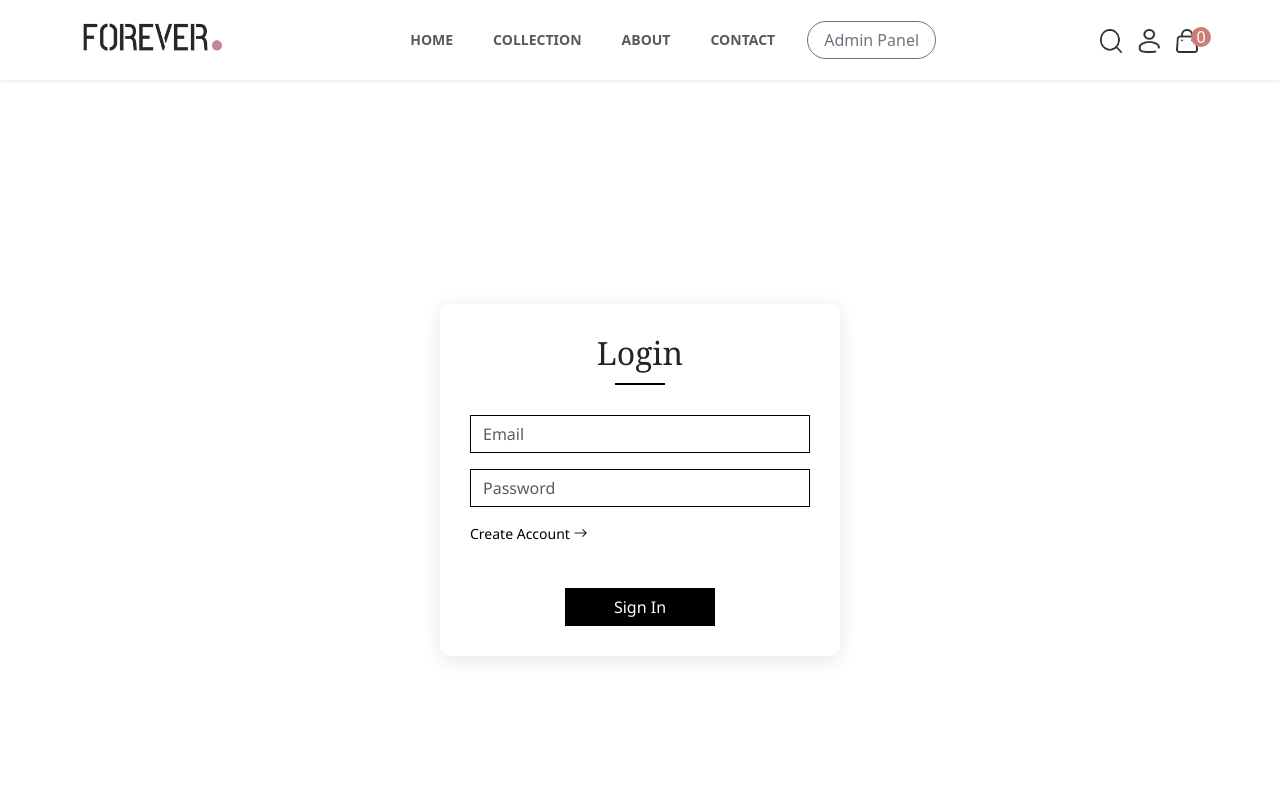
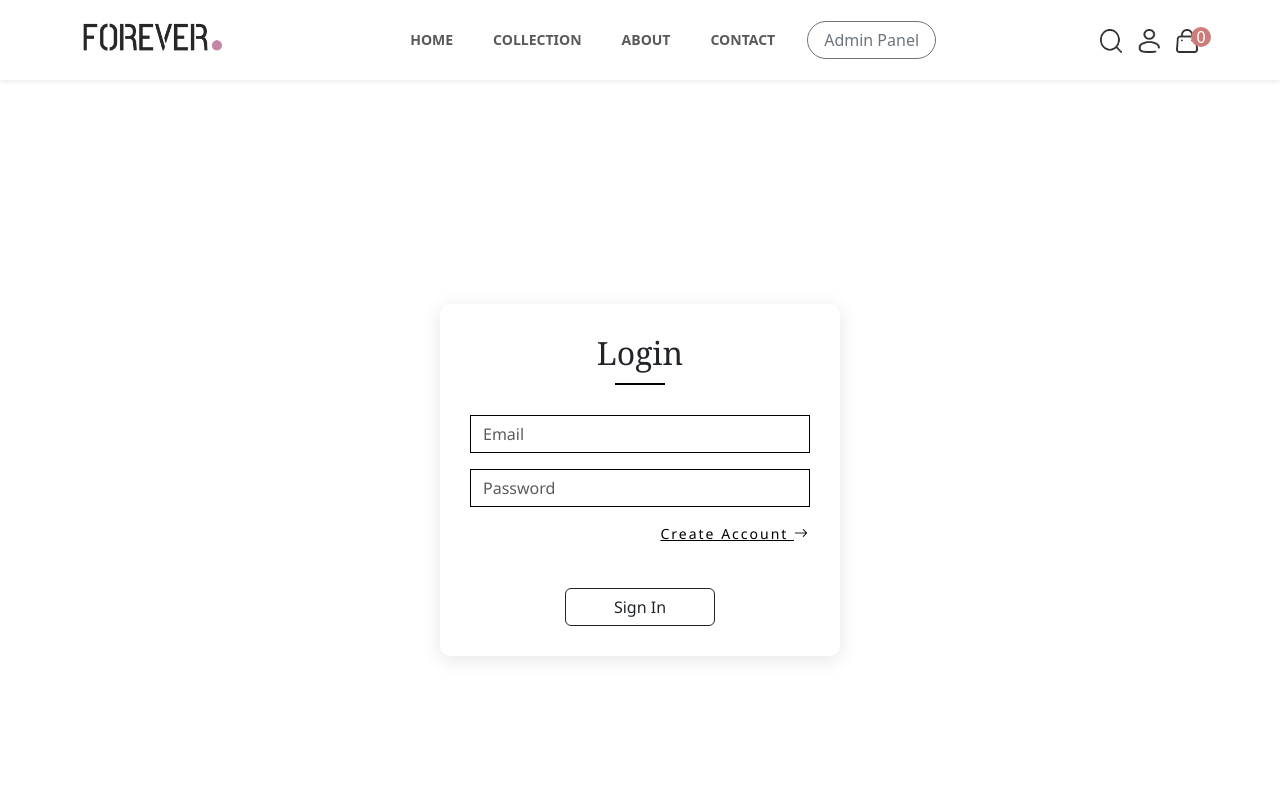
Before and after one commit to roshan-wankhede000/StyloCart-frontend, a React (Vite) app: page /login in a window 1280 px wide. Shown: the top 800 px of the page. Built offline with nearby package versions, Linux system fonts and the light colour scheme; no server answers.

Commit message:
roll back changes

```diff
--- a/src/pages/Login.jsx
+++ b/src/pages/Login.jsx
@@ -50,12 +50,12 @@ function Login() {
       <div className="mb-3">
         <input type="password" className="form-control" onChange={(e)=>setPassword(e.target.value)} name="password" placeholder="Password" />
       </div>
-      <div className="form-footer">
+      <div className="form-footer d-flex justify-content-end">
         {/* <a href="#">Forgot your password?</a> */}
-        <Link to="/registration">Create Account <i className="bi bi-arrow-right"></i></Link>
+        <Link to="/registration" style={{letterSpacing:'2px', textDecoration:'underline'}}>Create Account <i className="bi bi-arrow-right"></i></Link>
       </div>
       <div className="text-center mt-4">
-        <button type="submit" className="btn btn-custom px-5">Sign In</button>
+        <button type="submit" className="btn btn-outline-dark px-5">Sign In</button>
       </div>
     </form>
   </div>
--- a/src/pages/ProductDetail.jsx
+++ b/src/pages/ProductDetail.jsx
@@ -54,13 +54,13 @@ useEffect(()=>{
   }
   if(!email){
     toast.warning("Please login first to continue.");
+    return;
   }
   try {
     const data = {
-  email: email,
-  size: size,
-  quantity: 1
-};
+      size: size,
+      quantity: 1
+    };
     const response = await axios.post(`${back_URL}/addToCart/${ProductDetails._id}`, data, {
       withCredentials: true
     });
--- a/src/pages/Registration.jsx
+++ b/src/pages/Registration.jsx
@@ -28,9 +28,9 @@ function Register() {
       });
   };
 
-  const handleGoogleLogin = () => {
-    window.open(`${back_URL}/auth/google`, "_self");
-  };
+  // const handleGoogleLogin = () => {
+  //   window.open(`${back_URL}/auth/google`, "_self");
+  // };
 
   return (
     <div className="container d-flex justify-content-center align-items-center vh-100">
@@ -79,11 +79,11 @@ function Register() {
             Sign Up
           </button>
 
-          <div className="text-center text-muted ">or</div>
+          {/* <div className="text-center text-muted ">or</div>
 
           <button type="button" className="btn btn-danger w-100" onClick={handleGoogleLogin}>
             Continue with Google <i className="bi bi-google text-primary bg-white" style={{padding: '4px 6px', borderRadius: '50%'}}></i> <i className="bi bi-arrow-right"></i>
-          </button>
+          </button> */}
         </form>
       </div>
     </div>
```
